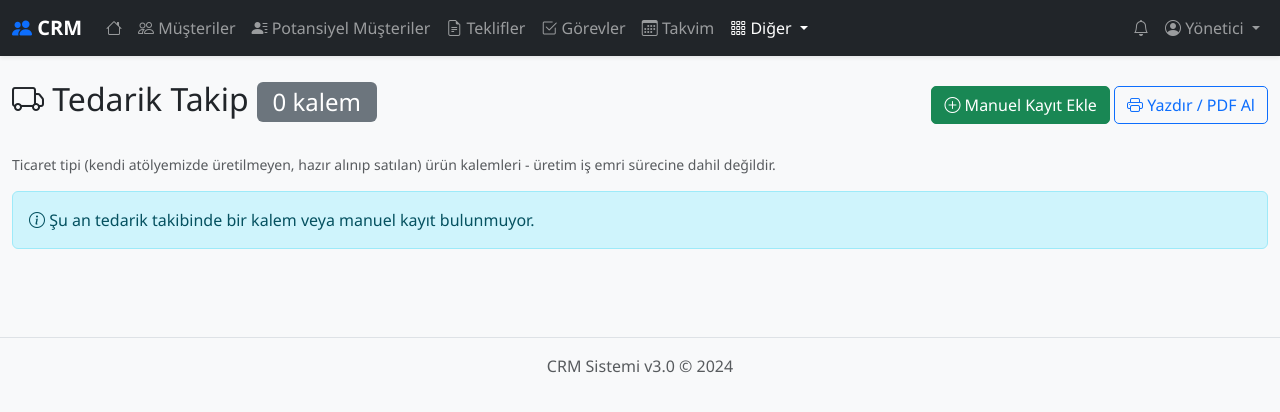
After one commit to serkanacr93/serkancrm, a Flask app: page /tedarik-takip in a window 1280 px wide. The commit adds this page. Shown: the top 412 px of the page. Run offline with Flask 3, Linux system fonts and the light colour scheme; a user stored in the database is signed in.

Commit message:
Merkezi Tedarik Takip sayfasi + ticaret durum akisini 3 asamaya genislet
- Yeni /tedarik-takip sayfasi: Ticaret tipi TUM urun kalemlerini
  (hangi teklif/musteriden geldigine bakmaksizin) tek listede gosterir -
  Musteri, Urun, Adet, Teslim Tarihi, Kaynak, Durum.
- ProductionItem.ticaret_durumu (ve yeni ManualTedarikEntry.durum) artik
  TICARET_STAGES ile 3 durumlu: Siparis Edildi (kirmizi) -> Tedarik
  Edildi (sari, yeni ara durum) -> Teslime Hazir (yesil), renkli rozet +
  "sonraki duruma ilerlet" butonu.
- production_detail.html'deki gomulu Ticaret Urunleri kutusu ayni
  ticaret_durumu alanini kullanan bir <select>'e guncellendi - ayri kopya
  alan yok, iki sayfa otomatik senkron.
- "Manuel Kayit Ekle" formu - sistemde teklifi olmayan bir tedarik
  kalemini elle ekleme, "Manuel" rozeti, durum degistirme/silme.
- Ana navigasyona "Tedarik Takip" linki eklendi.

Onceki oturumda "kod icinde ara, varsayma" denetiminde tespit edilen tek
eksik maddeydi (digger 7/8 madde zaten tamdi). Ticaret tipi 3 kalemli +
1 manuel kayitla ekran goruntusu alinip rozet renkleri gorsel dogrulandi;
3 durum arasi gecis, manuel kayit ekleme/silme, ve bu kalemlerin
/uretim-planlama'da GORUNMEDIGI (ayrim korundu) uctan uca test edildi.

Co-Authored-By: Claude Sonnet 5 <noreply@anthropic.com>

```diff
--- a/app/routes.py
+++ b/app/routes.py
@@ -1,6 +1,6 @@
 from flask import render_template, request, redirect, url_for, flash, send_file, jsonify
 from flask_login import login_user, logout_user, login_required, current_user
-from app.models import User, Customer, Deal, DealItem, Production, ProductionItem, PRODUCTION_STAGES, Shipment, ShipmentItem, CARRIER_OPTIONS, SHIPMENT_STATUSES, CustomerStatement, Reminder, Product, Task, Commission, Invoice, InvoiceItem, CustomerVisit, DailyReport, Payment, PotentialCustomer, PlacesSearchConfig, PlacesSearchLog, CompanySettings, ManualPlanningEntry
+from app.models import User, Customer, Deal, DealItem, Production, ProductionItem, PRODUCTION_STAGES, TICARET_STAGES, TICARET_STAGE_KEYS, TICARET_STAGE_LABELS, Shipment, ShipmentItem, CARRIER_OPTIONS, SHIPMENT_STATUSES, CustomerStatement, Reminder, Product, Task, Commission, Invoice, InvoiceItem, CustomerVisit, DailyReport, Payment, PotentialCustomer, PlacesSearchConfig, PlacesSearchLog, CompanySettings, ManualPlanningEntry, ManualTedarikEntry
 from app.pdf_utils import generate_deal_pdf, generate_statement_pdf, generate_irsaliye_pdf, generate_is_emri_pdf, generate_invoice_pdf, _clean_for_pdf
 from app.statement_pdf_import import parse_statement_pdf
 from app import db, places_search
@@ -1549,7 +1549,8 @@ def register_routes(app):
         production = Production.query.get_or_404(id)
         shipments = Shipment.query.filter_by(production_id=id).order_by(Shipment.created_at.desc()).all()
         return render_template('production_detail.html', production=production, shipments=shipments,
-                                today=datetime.now().date(), stages=PRODUCTION_STAGES)
+                                today=datetime.now().date(), stages=PRODUCTION_STAGES,
+                                ticaret_stages=TICARET_STAGES)
 
     @app.route('/production/<int:id>/update-specs', methods=['POST'])
     @login_required
@@ -1570,20 +1571,155 @@ def register_routes(app):
     @app.route('/production/item/<int:item_id>/ticaret-durumu', methods=['POST'])
     @login_required
     def update_ticaret_durumu(item_id):
-        """Is 4 - 'ticaret' tipi kalemler icin basit 2 durumlu takip (uretim
-        is emri surecine dahil edilmez)."""
+        """'ticaret' tipi kalemler icin 3 durumlu takip (Siparis Edildi ->
+        Tedarik Edildi -> Teslime Hazir) - uretim is emri surecine dahil
+        edilmez. Ayni TICARET_STAGE_KEYS /tedarik-takip sayfasinda da
+        kullanilir, ikisi senkron kalir (tek kaynak: bu alan)."""
         item = ProductionItem.query.get_or_404(item_id)
         if item.urun_tipi != 'ticaret':
             flash('Bu kalem ticaret tipi değil.', 'danger')
             return redirect(url_for('production_detail', id=item.production_id))
         new_status = request.form.get('ticaret_durumu')
-        if new_status not in ('siparis_edildi', 'teslime_hazir'):
+        if new_status not in TICARET_STAGE_KEYS:
             flash('Geçersiz durum.', 'danger')
             return redirect(url_for('production_detail', id=item.production_id))
         item.ticaret_durumu = new_status
         db.session.commit()
         flash('Ticaret ürünü durumu güncellendi!', 'success')
         return redirect(url_for('production_detail', id=item.production_id))
+
+    @app.route('/tedarik-takip')
+    @login_required
+    def tedarik_takip():
+        """Ticaret tipi (hazir alinip satilan) TUM urun kalemlerini merkezi
+        bir sayfada listeler - production_detail'deki gomulu takipten farkli
+        olarak tum musteri/teklifler tek yerde gorulur. Ayni ticaret_durumu
+        alanini kullandigi icin durum degisiklikleri iki sayfada da senkron
+        gorunur (tek kaynak - ayri bir kopya alan yok)."""
+        items = ProductionItem.query.join(Production).filter(
+            ProductionItem.urun_tipi == 'ticaret'
+        ).order_by(Production.created_at.desc()).all()
+        manual_entries = ManualTedarikEntry.query.order_by(ManualTedarikEntry.created_at.desc()).all()
+
+        def _next_stage(durum):
+            try:
+                idx = TICARET_STAGE_KEYS.index(durum)
+            except ValueError:
+                idx = -1
+            if idx < 0 or idx >= len(TICARET_STAGE_KEYS) - 1:
+                return None
+            next_key = TICARET_STAGE_KEYS[idx + 1]
+            return {'key': next_key, 'label': TICARET_STAGE_LABELS[next_key]}
+
+        rows = []
+        for item in items:
+            durum = item.ticaret_durumu or 'siparis_edildi'
+            rows.append({
+                'kind': 'production',
+                'customer_name': item.production.deal.customer.display_name,
+                'deal_no': item.production.deal.display_no,
+                'urun': item.description,
+                'quantity': item.planned_quantity,
+                'unit': item.unit,
+                'delivery_date': item.production.due_date,
+                'durum': durum,
+                'durum_label': TICARET_STAGE_LABELS.get(durum, durum),
+                'next_stage': _next_stage(durum),
+                'item_id': item.id,
+                'production_id': item.production_id,
+            })
+        for entry in manual_entries:
+            rows.append({
+                'kind': 'manual',
+                'customer_name': entry.customer.display_name if entry.customer else entry.customer_name,
+                'deal_no': None,
+                'urun': entry.urun,
+                'quantity': entry.quantity,
+                'unit': entry.unit,
+                'delivery_date': entry.delivery_date,
+                'durum': entry.durum,
+                'durum_label': TICARET_STAGE_LABELS.get(entry.durum, entry.durum),
+                'next_stage': _next_stage(entry.durum),
+                'manual_id': entry.id,
+            })
+
+        return render_template('tedarik_takip.html', rows=rows, stages=TICARET_STAGES,
+                                today=datetime.now().date())
+
+    @app.route('/tedarik-takip/manuel-ekle', methods=['GET', 'POST'])
+    @login_required
+    def add_manual_tedarik_entry():
+        """Sistemde formal bir teklifi olmayan bir tedarik kalemini elle
+        /tedarik-takip listesine ekler."""
+        if request.method == 'POST':
+            customer_name = request.form.get('customer_name', '').strip()
+            customer_id = request.form.get('customer_id') or None
+            urun = request.form.get('urun', '').strip()
+            quantity_raw = request.form.get('quantity', '').strip()
+            unit = request.form.get('unit', 'adet').strip() or 'adet'
+            delivery_date_raw = request.form.get('delivery_date', '').strip()
+
+            errors = []
+            if not customer_name and not customer_id:
+                errors.append('Müşteri adı girilmeli veya mevcut bir müşteri seçilmelidir.')
+            if not urun:
+                errors.append('Ürün girilmelidir.')
+            quantity = None
+            if not quantity_raw:
+                errors.append('Adet girilmelidir.')
+            else:
+                try:
+                    quantity = float(quantity_raw)
+                    if quantity <= 0:
+                        errors.append('Adet 0\'dan büyük olmalıdır.')
+                except ValueError:
+                    errors.append('Adet geçerli bir sayı olmalıdır.')
+
+            if errors:
+                for err in errors:
+                    flash(err, 'danger')
+                return redirect(url_for('add_manual_tedarik_entry'))
+
+            customer = Customer.query.get(int(customer_id)) if customer_id else None
+            entry = ManualTedarikEntry(
+                customer_name=customer.display_name if customer else customer_name,
+                customer_id=customer.id if customer else None,
+                urun=urun,
+                quantity=quantity,
+                unit=unit,
+                delivery_date=datetime.strptime(delivery_date_raw, '%Y-%m-%d').date() if delivery_date_raw else None,
+                durum='siparis_edildi',
+                notes=request.form.get('notes', '').strip() or None,
+                user_id=current_user.id
+            )
+            db.session.add(entry)
+            db.session.commit()
+            flash('Manuel kayıt tedarik takibine eklendi!', 'success')
+            return redirect(url_for('tedarik_takip'))
+
+        return render_template('add_manual_tedarik_entry.html', today=datetime.now().date())
+
+    @app.route('/tedarik-takip/manuel/<int:id>/durum', methods=['POST'])
+    @login_required
+    def update_manual_tedarik_durum(id):
+        entry = ManualTedarikEntry.query.get_or_404(id)
+        new_status = request.form.get('durum')
+        if new_status not in TICARET_STAGE_KEYS:
+            flash('Geçersiz durum.', 'danger')
+            return redirect(url_for('tedarik_takip'))
+        entry.durum = new_status
+        db.session.commit()
+        flash('Durum güncellendi!', 'success')
+        return redirect(url_for('tedarik_takip'))
+
+    @app.route('/tedarik-takip/manuel/<int:id>/sil', methods=['POST'])
+    @login_required
+    def delete_manual_tedarik_entry(id):
+        entry = ManualTedarikEntry.query.get_or_404(id)
+        db.session.delete(entry)
+        db.session.commit()
+        flash('Manuel kayıt silindi!', 'success')
+        return redirect(url_for('tedarik_takip'))
 
     @app.route('/production/<int:id>/tasarim-yukle', methods=['POST'])
     @login_required
--- a/app/templates/base.html
+++ b/app/templates/base.html
@@ -19,7 +19,7 @@
                 <span class="navbar-toggler-icon"></span>
             </button>
             <div class="collapse navbar-collapse" id="navbarNav">
-                {% set secondary_active = request.endpoint in ['production_list','shipment_list','products','commissions','invoices','reports','daily_reports','payments','users','uretim_planlama'] or 'production' in request.endpoint or 'shipment' in request.endpoint or 'product' in request.endpoint or 'commission' in request.endpoint or 'invoice' in request.endpoint or 'daily_report' in request.endpoint or 'payment' in request.endpoint or 'user' in request.endpoint %}
+                {% set secondary_active = request.endpoint in ['production_list','shipment_list','products','commissions','invoices','reports','daily_reports','payments','users','uretim_planlama','tedarik_takip'] or 'production' in request.endpoint or 'shipment' in request.endpoint or 'product' in request.endpoint or 'commission' in request.endpoint or 'invoice' in request.endpoint or 'daily_report' in request.endpoint or 'payment' in request.endpoint or 'user' in request.endpoint or 'tedarik' in request.endpoint %}
                 <ul class="navbar-nav me-auto">
                     <li class="nav-item"><a class="nav-link {% if request.endpoint == 'index' %}active{% endif %}" href="{{ url_for('index') }}"><i class="bi bi-house"></i></a></li>
                     <li class="nav-item"><a class="nav-link {% if 'customer' in request.endpoint and 'potential' not in request.endpoint %}active{% endif %}" href="{{ url_for('customers') }}"><i class="bi bi-people"></i> Müşteriler</a></li>
@@ -34,6 +34,7 @@
                         <ul class="dropdown-menu">
                             <li><a class="dropdown-item {% if 'production' in request.endpoint %}active{% endif %}" href="{{ url_for('production_list') }}"><i class="bi bi-gear"></i> Üretim</a></li>
                             <li><a class="dropdown-item {% if request.endpoint == 'uretim_planlama' %}active{% endif %}" href="{{ url_for('uretim_planlama') }}"><i class="bi bi-diagram-3"></i> Üretim Planlama</a></li>
+                            <li><a class="dropdown-item {% if 'tedarik' in request.endpoint %}active{% endif %}" href="{{ url_for('tedarik_takip') }}"><i class="bi bi-truck"></i> Tedarik Takip</a></li>
                             <li><a class="dropdown-item {% if 'shipment' in request.endpoint %}active{% endif %}" href="{{ url_for('shipment_list') }}"><i class="bi bi-truck"></i> Sevkiyat</a></li>
                             <li><a class="dropdown-item {% if 'product' in request.endpoint %}active{% endif %}" href="{{ url_for('products') }}"><i class="bi bi-box-seam"></i> Stok</a></li>
                             <li><a class="dropdown-item {% if 'commission' in request.endpoint %}active{% endif %}" href="{{ url_for('commissions') }}"><i class="bi bi-cash-stack"></i> Prim</a></li>
--- /dev/null
+++ b/app/templates/tedarik_takip.html
@@ -0,0 +1,108 @@
+{% extends "base.html" %}
+
+{% block title %}Tedarik Takip - CRM Sistemi{% endblock %}
+
+{% block content %}
+<div class="d-flex justify-content-between align-items-center mb-4 no-print">
+    <h2><i class="bi bi-truck"></i> Tedarik Takip <span class="badge bg-secondary">{{ rows|length }} kalem</span></h2>
+    <div>
+        <a href="{{ url_for('add_manual_tedarik_entry') }}" class="btn btn-success">
+            <i class="bi bi-plus-circle"></i> Manuel Kayıt Ekle
+        </a>
+        <button type="button" class="btn btn-outline-primary" onclick="window.print()">
+            <i class="bi bi-printer"></i> Yazdır / PDF Al
+        </button>
+    </div>
+</div>
+
+<div class="print-header d-none d-print-block mb-3">
+    <h3>Tedarik Takip - {{ today.strftime('%d.%m.%Y') }}</h3>
+</div>
+
+<p class="text-muted small no-print">
+    Ticaret tipi (kendi atölyemizde üretilmeyen, hazır alınıp satılan) ürün kalemleri - üretim iş emri sürecine dahil değildir.
+</p>
+
+{% if rows %}
+<div class="card shadow-sm">
+    <div class="card-body p-0">
+        <div class="table-responsive">
+            <table class="table table-bordered table-hover mb-0">
+                <thead class="table-dark">
+                    <tr>
+                        <th>Müşteri</th>
+                        <th>Ürün</th>
+                        <th>Adet</th>
+                        <th>Teslim Tarihi</th>
+                        <th>Kaynak</th>
+                        <th>Durum</th>
+                        <th class="no-print">İşlem</th>
+                    </tr>
+                </thead>
+                <tbody>
+                    {% for row in rows %}
+                    <tr>
+                        <td>{{ row.customer_name }}</td>
+                        <td>
+                            {{ row.urun }}
+                            {% if row.deal_no %}<br><small class="text-muted">{{ row.deal_no }}</small>{% endif %}
+                        </td>
+                        <td>{{ "{:,.0f}".format(row.quantity) }} {{ row.unit }}</td>
+                        <td>{{ row.delivery_date.strftime('%d.%m.%Y') if row.delivery_date else '-' }}</td>
+                        <td>
+                            {% if row.kind == 'manual' %}
+                            <span class="badge bg-info text-dark">Manuel</span>
+                            {% else %}
+                            <span class="text-muted small">Sistem</span>
+                            {% endif %}
+                        </td>
+                        <td>
+                            <span class="badge bg-{{ 'danger' if row.durum == 'siparis_edildi' else 'warning text-dark' if row.durum == 'tedarik_edildi' else 'success' }}">
+                                {{ row.durum_label }}
+                            </span>
+                        </td>
+                        <td class="no-print">
+                            <div class="d-flex gap-1">
+                                {% if row.next_stage %}
+                                <form method="POST" action="{{ url_for('update_ticaret_durumu', item_id=row.item_id) if row.kind == 'production' else url_for('update_manual_tedarik_durum', id=row.manual_id) }}" class="d-inline">
+                                    <input type="hidden" name="csrf_token" value="{{ csrf_token() }}">
+                                    <input type="hidden" name="{{ 'ticaret_durumu' if row.kind == 'production' else 'durum' }}" value="{{ row.next_stage.key }}">
+                                    <button type="submit" class="btn btn-sm btn-outline-primary" title="{{ row.next_stage.label }} yap">
+                                        <i class="bi bi-arrow-right-circle"></i> {{ row.next_stage.label }}
+                                    </button>
+                                </form>
+                                {% endif %}
+                                {% if row.kind == 'production' %}
+                                <a href="{{ url_for('production_detail', id=row.production_id) }}" class="btn btn-sm btn-outline-secondary" title="Üretim Detayı">
+                                    <i class="bi bi-eye"></i>
+                                </a>
+                                {% else %}
+                                <form method="POST" action="{{ url_for('delete_manual_tedarik_entry', id=row.manual_id) }}"
+                                      onsubmit="return confirm('Bu manuel kaydı silmek istediğinize emin misiniz?')" class="d-inline">
+                                    <input type="hidden" name="csrf_token" value="{{ csrf_token() }}">
+                                    <button type="submit" class="btn btn-sm btn-outline-danger"><i class="bi bi-trash"></i></button>
+                                </form>
+                                {% endif %}
+                            </div>
+                        </td>
+                    </tr>
+                    {% endfor %}
+                </tbody>
+            </table>
+        </div>
+    </div>
+</div>
+{% else %}
+<div class="alert alert-info no-print">
+    <i class="bi bi-info-circle"></i> Şu an tedarik takibinde bir kalem veya manuel kayıt bulunmuyor.
+</div>
+{% endif %}
+
+<style>
+@media print {
+    .no-print, .navbar, nav { display: none !important; }
+    .card { break-inside: avoid; border: 1px solid #333 !important; }
+    .badge { -webkit-print-color-adjust: exact; print-color-adjust: exact; }
+}
+</style>
+{% endblock %}
```
Also changed, not shown: YAPILACAKLAR.md (+2 -0 lines), app/models.py (+33 -0 lines), app/templates/add_manual_tedarik_entry.html (added, +81 -0 lines), app/templates/production_detail.html (+12 -12 lines), migrations/versions/9f2a4e7c1d3b_add_manual_tedarik_entry_table.py (added, +46 -0 lines).
